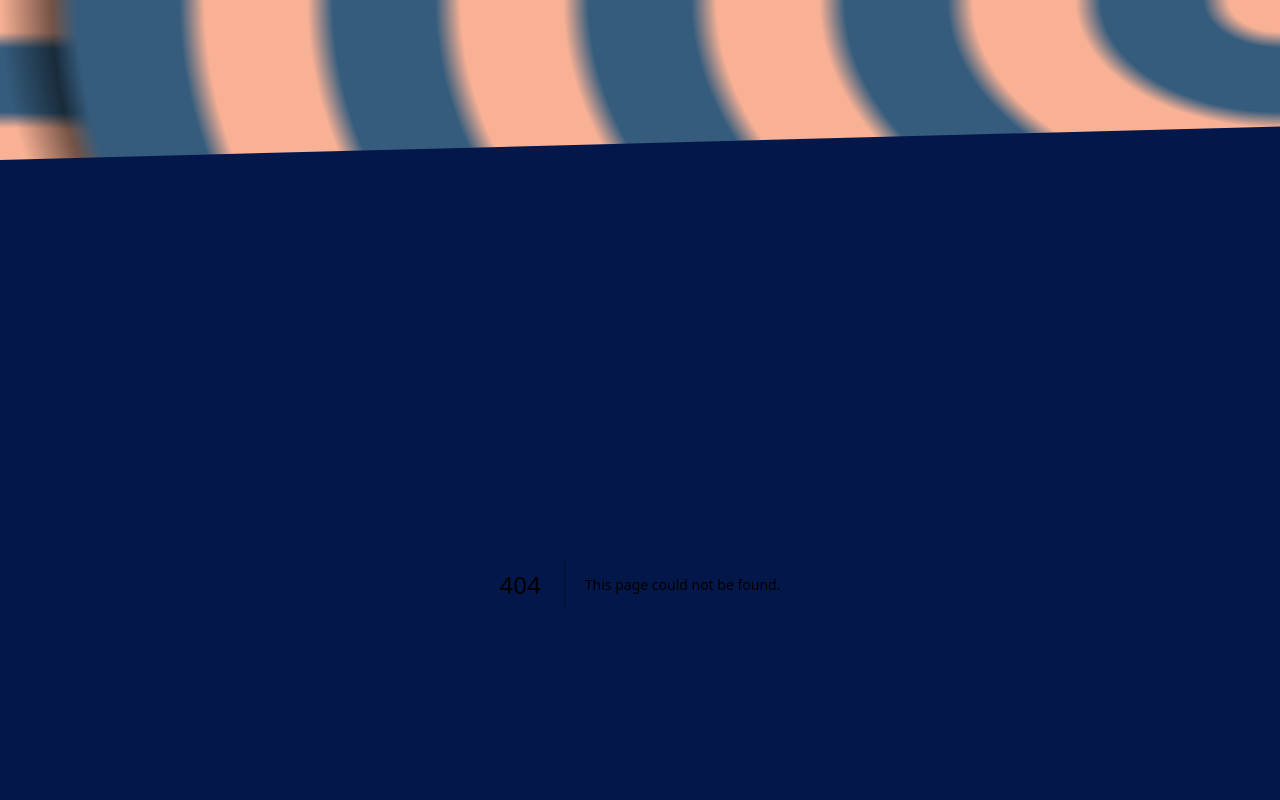
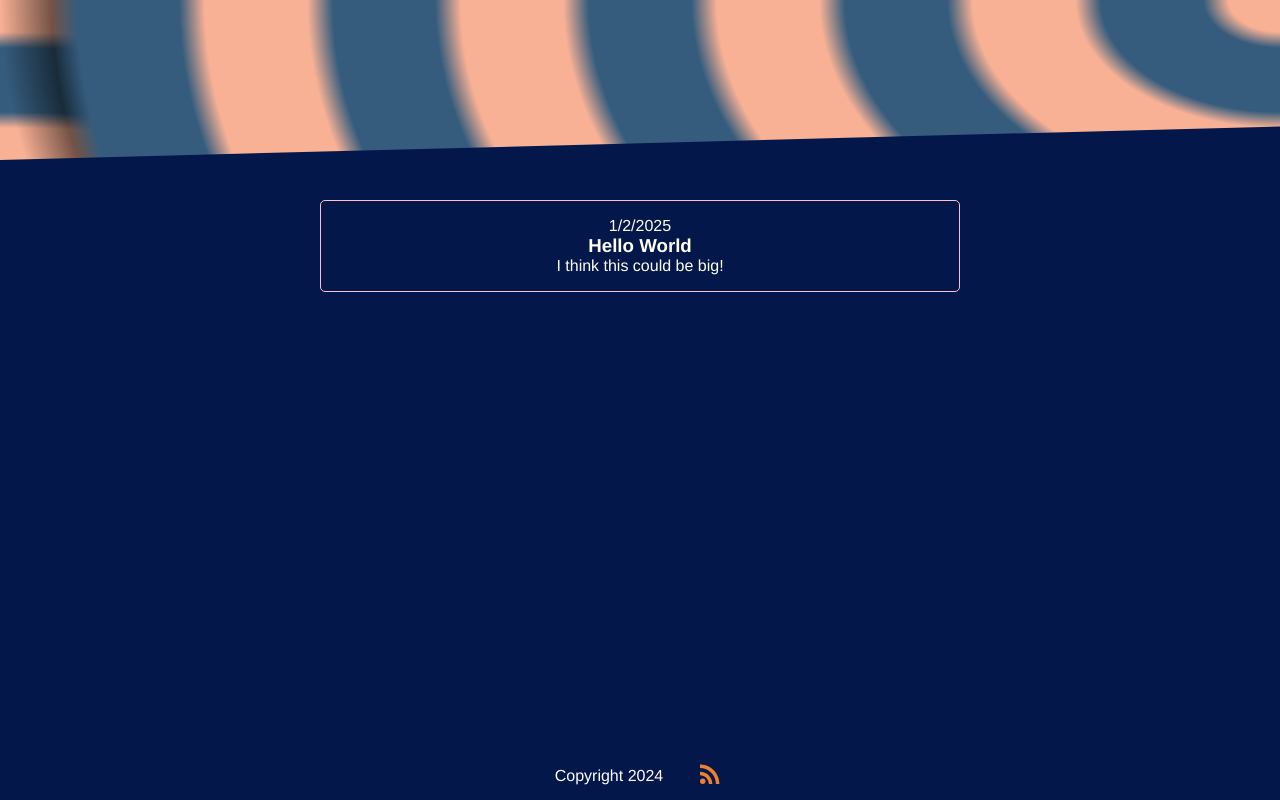
Before and after one commit to iamtimleonard/portfolio, a Next.js app: page /blog in a window 1280 px wide. Before the commit this address had no page. Shown: the top 800 px of the page. Built offline with nearby package versions, Linux system fonts and the light colour scheme.

Commit message:
feat(blog): add basic blog and atom feed (#4)

```diff
--- /dev/null
+++ b/app/blog/blog.module.css
@@ -0,0 +1,13 @@
+.blog {
+  color: var(--ivory);
+  height: 25vh;
+  margin: 1rem auto;
+  overflow: scroll;
+  width: 50%;
+  .entry {
+    border: 1px solid var(--redwood);
+    border-radius: 5px;
+    font-family: Helvetica, Arial, sans-serif;
+    padding: 1rem;
+  }
+}
--- /dev/null
+++ b/app/blog/page.tsx
@@ -0,0 +1,16 @@
+import styles from "./blog.module.css"
+import entries from "../../lib/blog.json"
+
+const Page = () => (
+  <div className={styles.blog}>
+    {entries.map((entry) => (
+      <article className={styles.entry}>
+        <p className={styles.date}>{new Date(entry.date).toLocaleDateString()}</p>
+        <h3 className={styles.title}>{entry.title}</h3>
+        <p className={styles.text}>{entry.text}</p>
+      </article>
+    ))}
+  </div>
+)
+
+export default Page
--- /dev/null
+++ b/app/feed.atom/route.ts
@@ -0,0 +1,40 @@
+import { Feed } from "feed"
+import entries from "../../lib/blog.json"
+
+export async function GET() {
+  const feed = new Feed({
+    title: "Tim Leonard's Blog",
+    description: "personal musings of a guy",
+    id: "https://timleonard.dev/",
+    link: "https://timleonard.dev/",
+    language: "en",
+    copyright: `All rights reserved ${new Date().getFullYear()}`,
+    updated: new Date("2025-01-02"),
+    feedLinks: {
+      atom: `https://timleonard.dev/feed.atom`
+    }
+  })
+
+  entries.forEach((entry) => {
+    feed.addItem({
+      title: entry.title,
+      content: entry.text,
+      author: [{ name: "Tim Leonard"}],
+      id: `https://timleonard.dev/blog/${entry.id}`,
+      link: `https://timleonard.dev/blog/${entry.id}`,
+      date: new Date(entry.date),
+      category: entry.tags.map((term) => ({ term }))
+    })
+  })
+
+  return new Response(
+    feed.atom1(),
+    {
+      headers: {
+        "Content-Type": "application/atom+xml",
+        "Cache-Control": "max-age=3600",
+        "Access-Control-Allow-Origin": "*",
+      },
+    }
+  )
+}
--- a/app/home.module.css
+++ b/app/home.module.css
@@ -86,3 +86,22 @@
     color: var(--redwood);
   }
 }
+
+.footer {
+  background-color: var(--penn-blue);
+  bottom: 0;
+  color: white;
+  display: flex;
+  font-family: Helvetica, Arial, sans-serif;
+  height: 3rem;
+  justify-content: center;
+  position: fixed;
+  width: 100%;
+  z-index: 2;
+  .copyright {
+    margin: auto 1rem;
+  }
+  .rssIcon {
+    margin: auto 1rem;
+  }
+}
--- a/app/layout.tsx
+++ b/app/layout.tsx
@@ -1,6 +1,7 @@
+import Link from "next/link";
 import "./global.css";
 import styles from "./home.module.css";
-import NavBar from "./NavBar";
+import { MdRssFeed } from 'react-icons/md';
 
 export const metadata = {
   title: "Tim Leonard's Personal Website",
@@ -21,6 +22,10 @@ export default function RootLayout({
             <main className={styles.mainContent}>{children}</main>
           </div>
         </div>
+        <footer className={styles.footer}>
+          <p className={styles.copyright}>Copyright {new Date().getFullYear()}</p>
+          <span className={styles.rssIcon}><Link href="/feed.atom"><MdRssFeed color="#ee802f" size="30px" /></Link></span>
+        </footer>
       </body>
     </html>
   );
--- /dev/null
+++ b/lib/blog.json
@@ -0,0 +1,9 @@
+[
+  {
+    "title": "Hello World",
+    "date": "2025-01-02",
+    "text": "I think this could be big!",
+    "tags": ["blog", "hello", "world"],
+    "id": "1"
+  }
+]
--- a/package.json
+++ b/package.json
@@ -24,6 +24,7 @@
   "homepage": "https://github.com/iamtimleonard/portfolio#readme",
   "dependencies": {
     "@emotion/react": "^11.13.3",
+    "feed": "^4.2.2",
     "next": "^14.2.1",
     "react": "^18.2.0",
     "react-dom": "^18.2.0",
```
Also changed, not shown: app/blog/[id]/page.tsx (added, +20 -0 lines), 1 other file (tests, documents, lock files or other folders).
